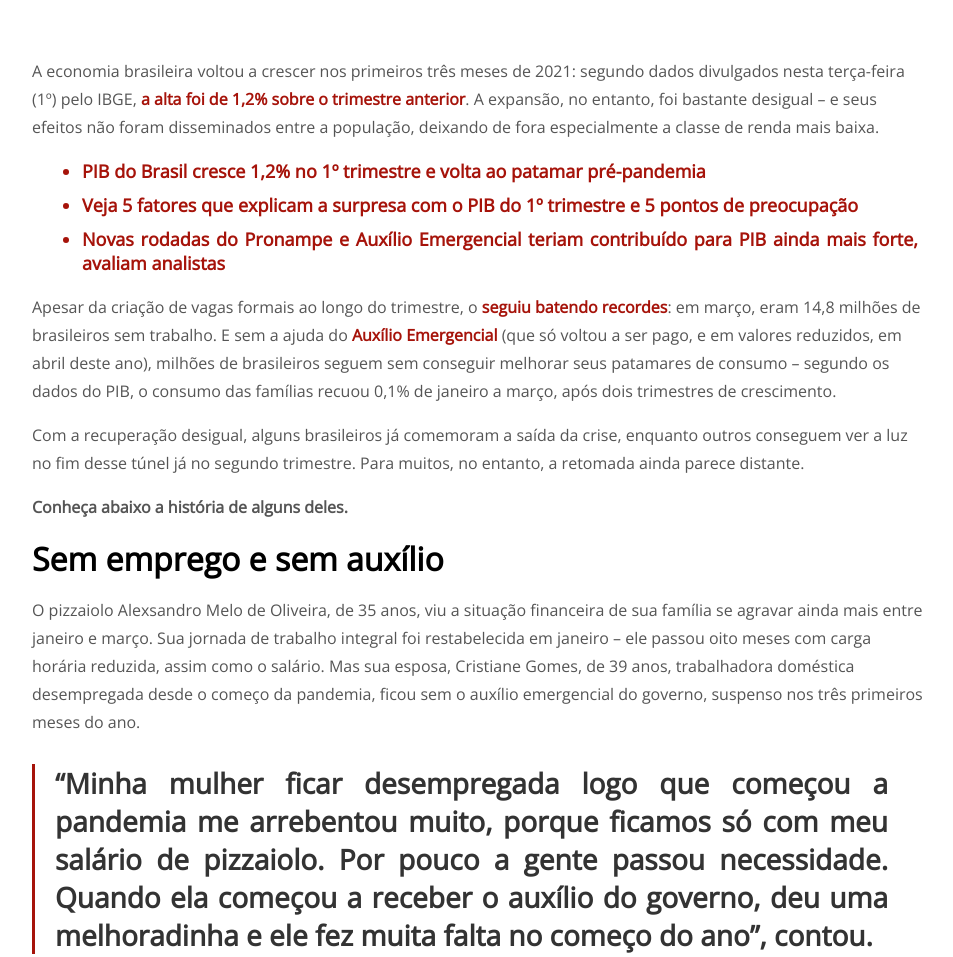
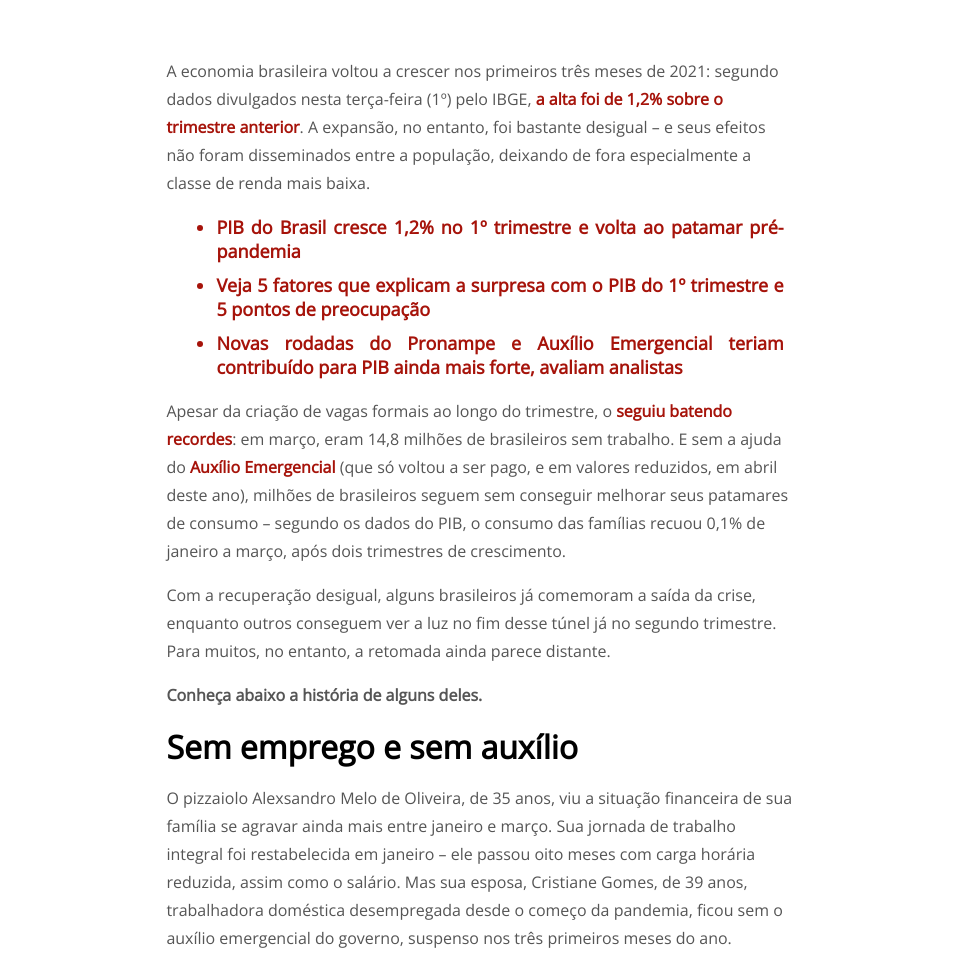
Before and after one commit to SophiaOliveira707/G1-Marcal, a plain HTML site: page index.html in a window 1280 px wide. Shown: the part 438-1395 px from the top of the page, without its empty margins (160-1113 px from the left). Drawn offline with nearby package versions, Linux system fonts and the light colour scheme.

Commit message:
corrigido margem

```diff
--- a/style.css
+++ b/style.css
@@ -42,7 +42,7 @@ hr{
 main{
     color: #333333;
     text-align: justify;
-
+    margin: 0 15% 0 15%;
 }
 ul{
     color:#A6130A;
```
